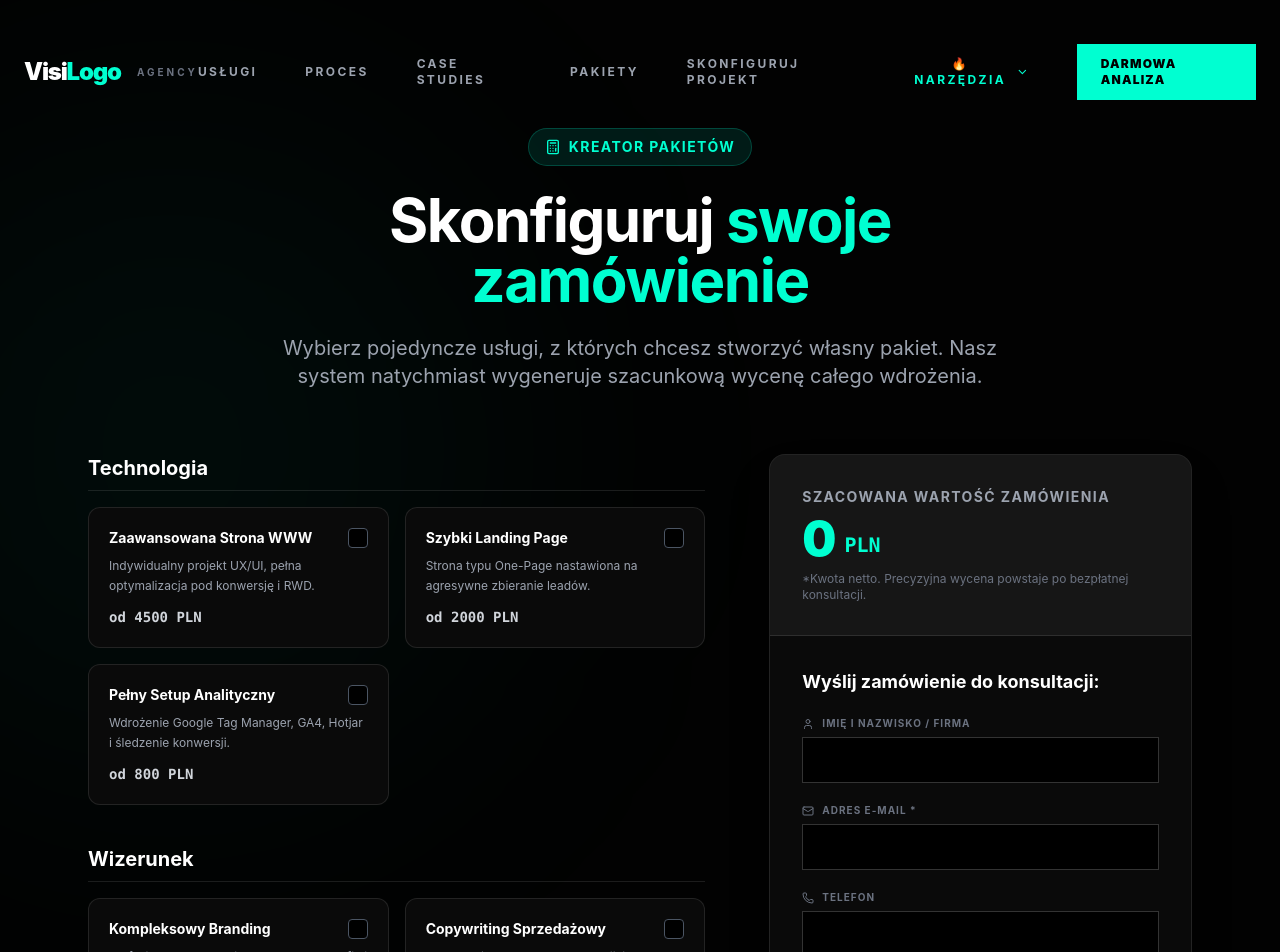
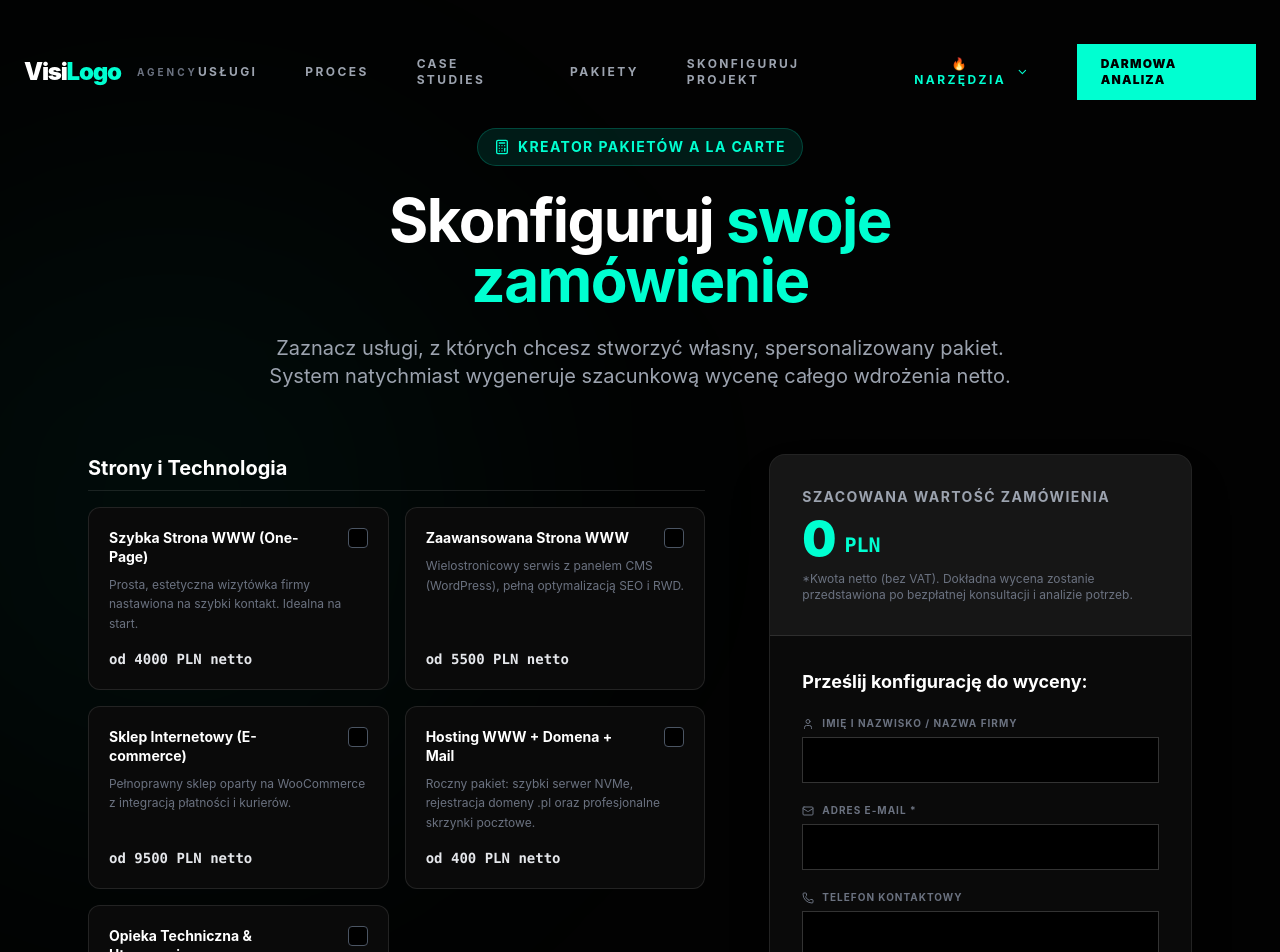
Before and after one commit to michalfbi/visilogo, a React (Create React App) app in the folder frontend/: page /skonfiguruj-projekt in a window 1280 px wide. Shown: the top 952 px of the page. Built offline with nearby package versions, Linux system fonts and the light colour scheme.

Commit message:
feat: aktualizacja listy uslug w konfiguratorze na podstawie tabeli cennika

```diff
--- a/frontend/src/components/Configurator.jsx
+++ b/frontend/src/components/Configurator.jsx
@@ -4,15 +4,25 @@ import { Calculator, Check, ArrowRight, Loader2, ShieldCheck, Mail, User, Phone,
 
 const WEBHOOK_URL = "https://hook.eu1.make.com/we5gnbk29ew8kcg4s64vi1xon7ig4pjs";
 
+// Lista usług bazująca na dostarczonym zdjęciu
 const servicesList = [
-  { id: 'www', category: 'Technologia', name: 'Zaawansowana Strona WWW', price: 4500, desc: 'Indywidualny projekt UX/UI, pełna optymalizacja pod konwersję i RWD.' },
-  { id: 'lp', category: 'Technologia', name: 'Szybki Landing Page', price: 2000, desc: 'Strona typu One-Page nastawiona na agresywne zbieranie leadów.' },
-  { id: 'brand', category: 'Wizerunek', name: 'Kompleksowy Branding', price: 3500, desc: 'Profesjonalne logo, księga znaku, typografia i Key Visual.' },
-  { id: 'copy', category: 'Wizerunek', name: 'Copywriting Sprzedażowy', price: 1500, desc: 'Perswazyjne teksty na stronę zbijające obiekcje klienta B2B.' },
-  { id: 'ads', category: 'Akwizycja', name: 'Setup Kampanii Ads', price: 1500, desc: 'Konfiguracja i odpalenie kampanii Google Ads lub Meta Ads.' },
-  { id: 'seo', category: 'Akwizycja', name: 'Pakiety Lokalne SEO', price: 990, desc: 'Optymalizacja wizytówki Google i budowa lokalnego autorytetu.' },
-  { id: 'social', category: 'Wizerunek', name: 'Grafiki Social Media', price: 1200, desc: 'Paczka szablonów postów i relacji spójna z Twoją identyfikacją.' },
-  { id: 'analytics', category: 'Technologia', name: 'Pełny Setup Analityczny', price: 800, desc: 'Wdrożenie Google Tag Manager, GA4, Hotjar i śledzenie konwersji.' }
+  // KATEGORIA: STRONY I TECHNOLOGIA
+  { id: 'www_one', category: 'Strony i Technologia', name: 'Szybka Strona WWW (One-Page)', price: 4000, desc: 'Prosta, estetyczna wizytówka firmy nastawiona na szybki kontakt. Idealna na start.' },
+  { id: 'www_adv', category: 'Strony i Technologia', name: 'Zaawansowana Strona WWW', price: 5500, desc: 'Wielostronicowy serwis z panelem CMS (WordPress), pełną optymalizacją SEO i RWD.' },
+  { id: 'ecommerce', category: 'Strony i Technologia', name: 'Sklep Internetowy (E-commerce)', price: 9500, desc: 'Pełnoprawny sklep oparty na WooCommerce z integracją płatności i kurierów.' },
+  { id: 'hosting', category: 'Strony i Technologia', name: 'Hosting WWW + Domena + Mail', price: 400, desc: 'Roczny pakiet: szybki serwer NVMe, rejestracja domeny .pl oraz profesjonalne skrzynki pocztowe.' },
+  { id: 'maintenance', category: 'Strony i Technologia', name: 'Opieka Techniczna & Utrzymanie', price: 300, desc: 'Miesięczny abonament bezpieczeństwa: regularne aktualizacje, kopie zapasowe, monitoring 24/7.' },
+
+  // KATEGORIA: MARKETING I REKLAMA
+  { id: 'seo_audit', category: 'Marketing i Reklama', name: 'Pozycjonowanie SEO (Audyt + Optymalizacja)', price: 1200, desc: 'Jednorazowe techniczne dostosowanie strony pod wytyczne Google i dobór słów kluczowych.' },
+  { id: 'seo_retainer', category: 'Marketing i Reklama', name: 'Pozycjonowanie SEO (Miesięczny Retainer)', price: 990, desc: 'Stałe działania off-site, linkbuilding, content marketing i monitorowanie pozycji.' },
+  { id: 'ads_setup', category: 'Marketing i Reklama', name: 'Kampanie Google Ads / Meta Ads (Setup)', price: 2200, desc: 'Konfiguracja kont reklamowych, analityki (GA4), pixeli, stworzenie kreacji i uruchomienie.' },
+  { id: 'gmf_opt', category: 'Marketing i Reklama', name: 'Optymalizacja Wizytówki Google (GMF)', price: 800, desc: 'Pełna konfiguracja profilu firmy, dodanie zdjęć, produktów, usług i pozycjonowanie lokalne.' },
+  { id: 'social_gfx', category: 'Marketing i Reklama', name: 'Pakiety Graficzne (Social Media)', price: 1500, desc: 'Zestaw profesjonalnych szablonów postów, relacji i okładek spójny z Twoją identyfikacją (np. na FB, LinkedIn).' },
+
+  // KATEGORIA: DORADZTWO I EDUKACJA
+  { id: 'consulting', category: 'Doradztwo i Edukacja', name: 'Consulting Marketingowy B2B', price: 300, desc: 'Godzinna konsultacja strategiczna: analiza lejków sprzedażowych, strategia lead generation.' },
+  { id: 'ai_workshop', category: 'Doradztwo i Edukacja', name: 'Warsztaty z Generatywnej AI', price: 1800, desc: 'Praktyczne szkolenie zespołu z zakresu obsługi ChatGPT, Midjourney, Claude w codziennej pracy.' }
 ];
 
 const Configurator = () => {
@@ -46,10 +56,10 @@ const Configurator = () => {
     }).join(", ");
 
     const payload = {
-      form_type: "Skonfiguruj Swoje Zamówienie",
+      form_type: "Skonfiguruj Swoje Zamówienie v2",
       name: formData.name, email: formData.email, phone: formData.phone,
       wybrane_uslugi: selectedDetails, szacowana_wycena: `${totalPrice} PLN netto`,
-      message: `Gorący Lead z Konfiguratora Zamówień! Klient wyklikał własny pakiet na kwotę ${totalPrice} PLN. Wybrane usługi: ${selectedDetails}. Skontaktuj się z nim!`
+      message: `Gorący Lead z Konfiguratora! Klient wyklikał własny pakiet na kwotę ${totalPrice} PLN. Wybrane usługi: ${selectedDetails}. Skontaktuj się z nim!`
     };
 
     try {
@@ -69,13 +79,13 @@ const Configurator = () => {
       <div className="container mx-auto px-6 relative z-10 max-w-6xl">
         <div className="text-center mb-16 max-w-3xl mx-auto">
           <motion.div initial={{ opacity: 0, y: 20 }} animate={{ opacity: 1, y: 0 }} className="inline-flex items-center gap-2 bg-[#00FFD1]/10 text-[#00FFD1] px-4 py-2 rounded-full text-sm font-bold uppercase tracking-widest mb-6 border border-[#00FFD1]/20">
-            <Calculator size={16} /> Kreator Pakietów
+            <Calculator size={16} /> Kreator Pakietów A La Carte
           </motion.div>
           <motion.h1 initial={{ opacity: 0, y: 20 }} animate={{ opacity: 1, y: 0 }} transition={{ delay: 0.1 }} className="text-4xl md:text-6xl font-bold text-white mb-6 tracking-tight">
             Skonfiguruj <span className="text-[#00FFD1]">swoje zamówienie</span>
           </motion.h1>
           <motion.p initial={{ opacity: 0, y: 20 }} animate={{ opacity: 1, y: 0 }} transition={{ delay: 0.2 }} className="text-xl text-gray-400">
-            Wybierz pojedyncze usługi, z których chcesz stworzyć własny pakiet. Nasz system natychmiast wygeneruje szacunkową wycenę całego wdrożenia.
+            Zaznacz usługi, z których chcesz stworzyć własny, spersonalizowany pakiet. System natychmiast wygeneruje szacunkową wycenę całego wdrożenia netto.
           </motion.p>
         </div>
 
@@ -88,15 +98,15 @@ const Configurator = () => {
                   {servicesList.filter(s => s.category === category).map(service => {
                     const isSelected = selectedServices.includes(service.id);
                     return (
-                      <div key={service.id} onClick={() => handleToggleService(service.id)} className={`cursor-pointer p-5 rounded-xl border transition-all duration-300 relative overflow-hidden ${isSelected ? 'bg-[#00FFD1]/10 border-[#00FFD1] shadow-[0_0_20px_rgba(0,255,209,0.15)]' : 'bg-[#0A0A0A] border-white/10 hover:border-white/30'}`}>
+                      <div key={service.id} onClick={() => handleToggleService(service.id)} className={`cursor-pointer p-5 rounded-xl border transition-all duration-300 relative overflow-hidden flex flex-col ${isSelected ? 'bg-[#00FFD1]/10 border-[#00FFD1] shadow-[0_0_20px_rgba(0,255,209,0.15)]' : 'bg-[#0A0A0A] border-white/10 hover:border-white/30'}`}>
                         <div className="flex justify-between items-start mb-2">
-                          <h4 className="text-white font-bold text-sm pr-6">{service.name}</h4>
+                          <h4 className="text-white font-bold text-sm pr-6 leading-snug">{service.name}</h4>
                           <div className={`w-5 h-5 rounded flex items-center justify-center border shrink-0 transition-colors ${isSelected ? 'bg-[#00FFD1] border-[#00FFD1] text-black' : 'border-gray-600 bg-black'}`}>
                             {isSelected && <Check size={14} strokeWidth={3} />}
                           </div>
                         </div>
-                        <p className="text-xs text-gray-400 leading-relaxed mb-3">{service.desc}</p>
-                        <div className="text-sm font-mono font-bold text-gray-300">od {service.price.toLocaleString('pl-PL')} PLN</div>
+                        <p className="text-xs text-gray-500 leading-relaxed mb-4 flex-grow">{service.desc}</p>
+                        <div className="text-sm font-mono font-bold text-gray-200 mt-auto">od {service.price.toLocaleString('pl-PL')} PLN netto</div>
                       </div>
                     );
                   })}
@@ -110,7 +120,7 @@ const Configurator = () => {
               <div className="p-8 border-b border-white/10 bg-white/5">
                 <p className="text-sm text-gray-400 font-bold uppercase tracking-widest mb-2">Szacowana Wartość Zamówienia</p>
                 <div className="flex items-end gap-2 text-[#00FFD1]"><span className="text-5xl font-black">{totalPrice.toLocaleString('pl-PL')}</span><span className="text-xl font-mono mb-1 font-bold">PLN</span></div>
-                <p className="text-xs text-gray-500 mt-2">*Kwota netto. Precyzyjna wycena powstaje po bezpłatnej konsultacji.</p>
+                <p className="text-xs text-gray-500 mt-2">*Kwota netto (bez VAT). Dokładna wycena zostanie przedstawiona po bezpłatnej konsultacji i analizie potrzeb.</p>
               </div>
               <div className="p-8">
                 <AnimatePresence mode="wait">
@@ -122,14 +132,14 @@ const Configurator = () => {
                     </motion.div>
                   ) : (
                     <form onSubmit={handleSubmit} className="space-y-5">
-                      <h3 className="text-white font-bold text-lg mb-4">Wyślij zamówienie do konsultacji:</h3>
-                      <div className="space-y-1.5"><label className="text-[10px] uppercase tracking-widest text-gray-500 font-bold flex items-center gap-2"><User size={12}/> Imię i Nazwisko / Firma</label><input type="text" name="name" value={formData.name} onChange={handleInputChange} required className="w-full bg-black border border-white/20 px-4 py-3 text-white focus:border-[#00FFD1] outline-none rounded-lg text-sm transition-colors" disabled={status === 'loading'} /></div>
+                      <h3 className="text-white font-bold text-lg mb-4">Prześlij konfigurację do wyceny:</h3>
+                      <div className="space-y-1.5"><label className="text-[10px] uppercase tracking-widest text-gray-500 font-bold flex items-center gap-2"><User size={12}/> Imię i Nazwisko / Nazwa Firmy</label><input type="text" name="name" value={formData.name} onChange={handleInputChange} required className="w-full bg-black border border-white/20 px-4 py-3 text-white focus:border-[#00FFD1] outline-none rounded-lg text-sm transition-colors" disabled={status === 'loading'} /></div>
                       <div className="space-y-1.5"><label className="text-[10px] uppercase tracking-widest text-gray-500 font-bold flex items-center gap-2"><Mail size={12}/> Adres E-mail *</label><input type="email" name="email" value={formData.email} onChange={handleInputChange} required className="w-full bg-black border border-white/20 px-4 py-3 text-white focus:border-[#00FFD1] outline-none rounded-lg text-sm transition-colors" disabled={status === 'loading'} /></div>
-                      <div className="space-y-1.5"><label className="text-[10px] uppercase tracking-widest text-gray-500 font-bold flex items-center gap-2"><Phone size={12}/> Telefon</label><input type="tel" name="phone" value={formData.phone} onChange={handleInputChange} required className="w-full bg-black border border-white/20 px-4 py-3 text-white focus:border-[#00FFD1] outline-none rounded-lg text-sm transition-colors" disabled={status === 'loading'} /></div>
+                      <div className="space-y-1.5"><label className="text-[10px] uppercase tracking-widest text-gray-500 font-bold flex items-center gap-2"><Phone size={12}/> Telefon kontaktowy</label><input type="tel" name="phone" value={formData.phone} onChange={handleInputChange} className="w-full bg-black border border-white/20 px-4 py-3 text-white focus:border-[#00FFD1] outline-none rounded-lg text-sm transition-colors" disabled={status === 'loading'} /></div>
                       <button type="submit" disabled={status === 'loading' || selectedServices.length === 0} className="w-full mt-6 bg-[#00FFD1] text-black font-bold py-4 rounded-lg hover:bg-white transition-all flex items-center justify-center gap-2 disabled:opacity-50 disabled:hover:bg-[#00FFD1] shadow-[0_0_20px_rgba(0,255,209,0.2)]">
                         {status === 'loading' ? <Loader2 className="animate-spin" /> : <>Prześlij zamówienie <ArrowRight size={18} /></>}
                       </button>
-                      <div className="flex justify-center items-center gap-2 mt-4 text-[10px] text-gray-500 uppercase tracking-widest"><ShieldCheck size={12} className="text-[#00FFD1]" /> Niezobowiązująca estymacja</div>
+                      <div className="flex justify-center items-center gap-2 mt-4 text-[10px] text-gray-500 uppercase tracking-widest"><ShieldCheck size={12} className="text-[#00FFD1]" /> Niezobowiązująca konfiguracja</div>
                     </form>
                   )}
                 </AnimatePresence>
```
